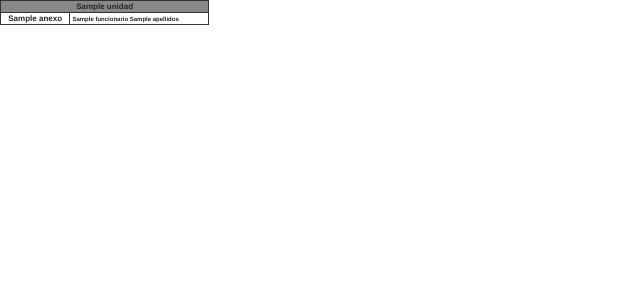
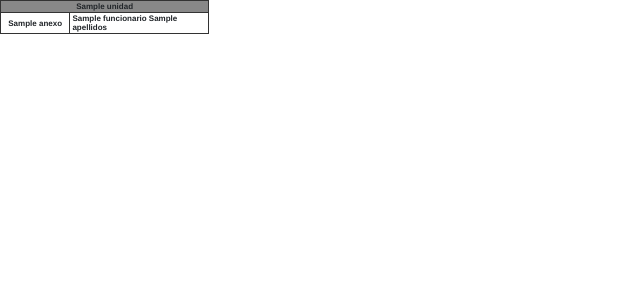
Before and after one commit to Jarot-Fierro/SAG, a Django app: template agenda_telefonica/templates/anexos/anexos_pdf.html in a window 1280 px wide. Shown: the top 300 px of the page, without its empty margins (0-640 px from the left). Run offline with Django 5.2, Linux system fonts and the light colour scheme; the template is opened without the code that fills it: most values are stand-ins (such as "Sample title", 1, 10 or a date in 2020).

Commit message:
ACTUALIZACIÓN: se ajustó el tamaño de página a "legal landscape" y se incrementó el tamaño de fuente en el template de anexos PDF para mejorar la presentación.

```diff
--- a/agenda_telefonica/templates/anexos/anexos_pdf.html
+++ b/agenda_telefonica/templates/anexos/anexos_pdf.html
@@ -6,7 +6,7 @@
     <title>Listado de Anexos</title>
     <style>
         @page {
-            size: 13in 8.5in landscape;
+            size: legal landscape;
             margin: 0.5cm;
             @bottom-right {
                 content: "Página " counter(page) " de " counter(pages);
@@ -80,7 +80,7 @@
             text-align: left;
             vertical-align: middle;
             word-wrap: break-word;
-            font-size: 6px;
+            font-size: 8px;
             width: 70%;
         }
     </style>
```
